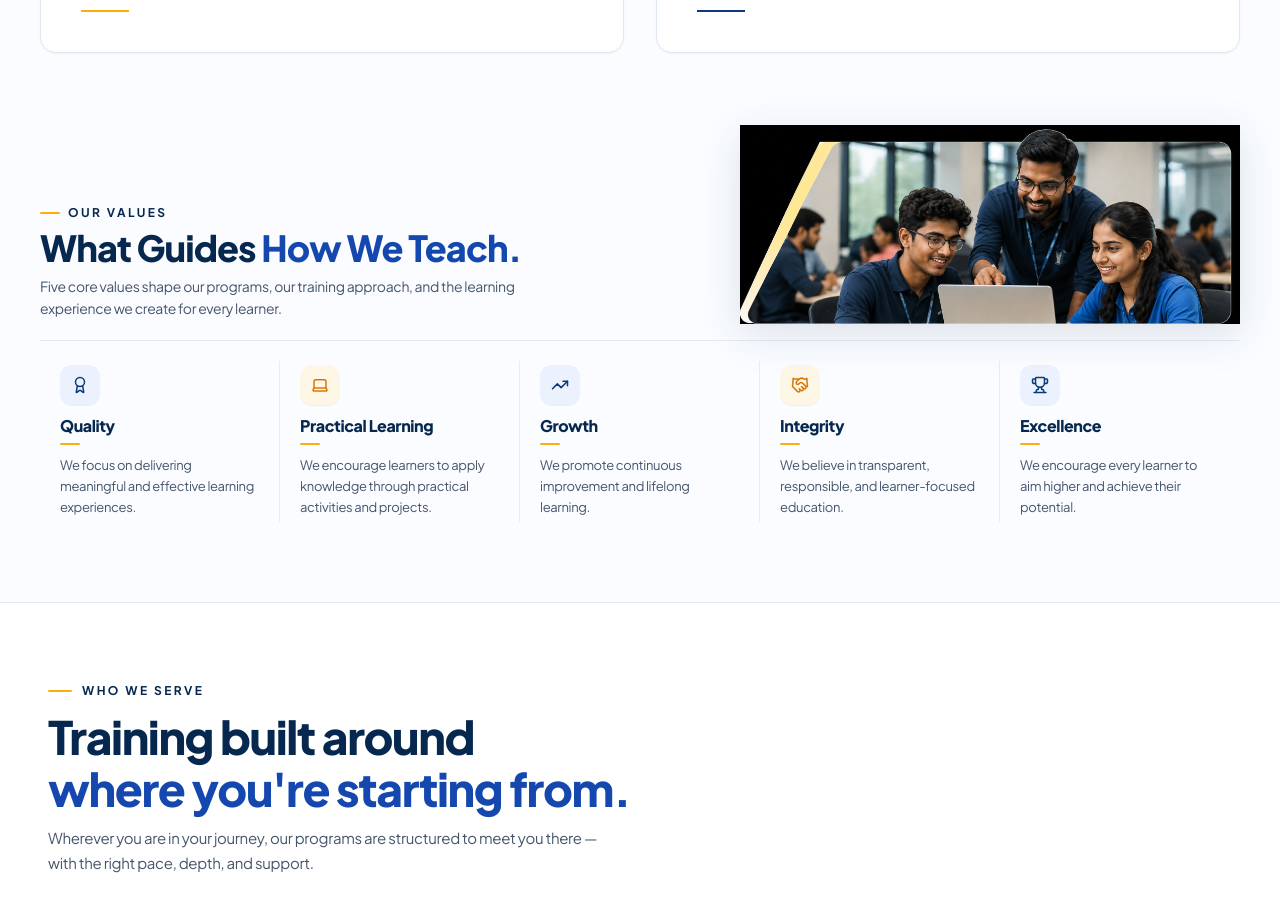
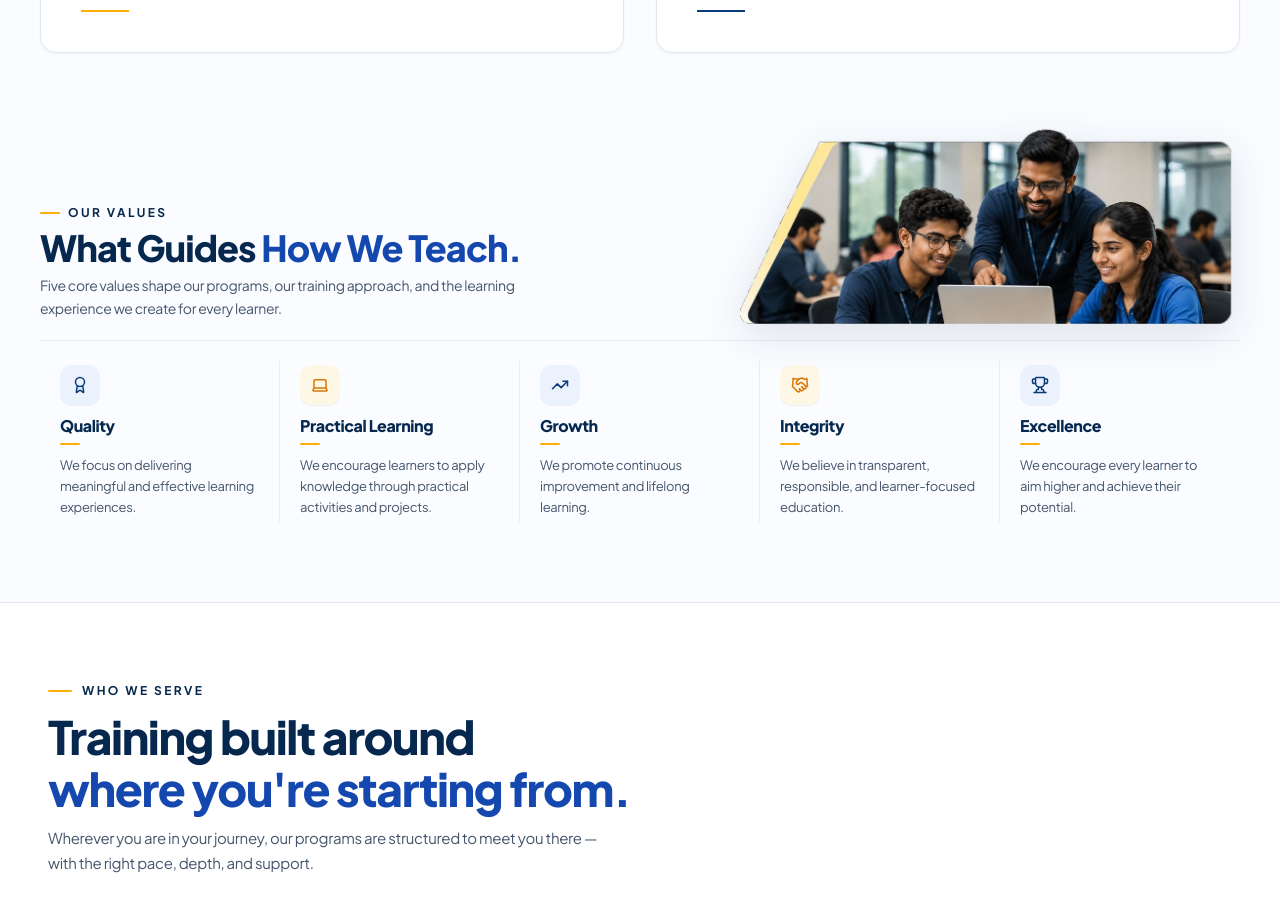
Before and after one commit to guru1301/SkillMantraAcadmey, a Next.js app: page / in a window 1280 px wide. Shown: the part 2640-3561 px from the top of the page. Built offline with nearby package versions, Linux system fonts and the light colour scheme.

Commit message:
feat(values): replace values image with user-provided 3d artwork (transparent background, 1024x407)

```diff
--- a/src/components/sections/AboutSection.tsx
+++ b/src/components/sections/AboutSection.tsx
@@ -225,8 +225,8 @@ export default function AboutSection() {
                 <Image
                   src="/images/values-authentic-hd-3d.png"
                   alt="Skillthinker Solutions experienced trainers mentoring students in hands-on technical sessions"
-                  width={1988}
-                  height={791}
+                  width={1024}
+                  height={407}
                   className="w-full h-auto max-h-[175px] sm:max-h-[195px] lg:max-h-[215px] object-contain object-right-bottom drop-shadow-[0_10px_20px_rgba(6,40,79,0.12)]"
                   priority
                   quality={95}
```
Also changed, not shown: public/images/values-authentic-hd-3d.png.
